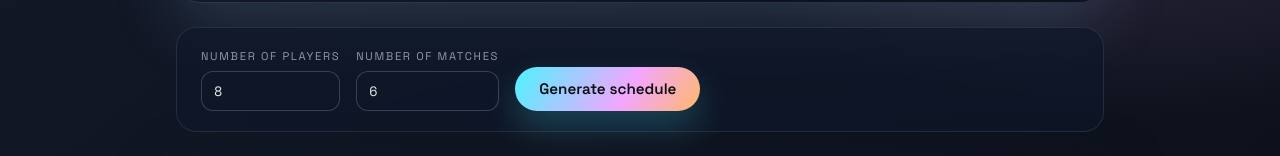
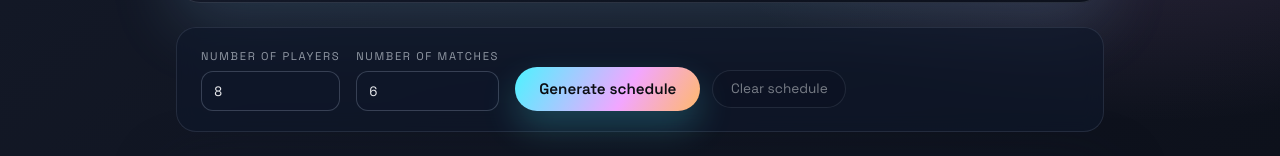
Before and after one commit to austinthedeveloper/react-open-play, a React (Vite) app: page /match-builder in a window 1280 px wide. Shown: the part 283-439 px from the top of the page. Built offline with nearby package versions, Linux system fonts and the light colour scheme.

Commit message:
Clear Schedule button

```diff
--- a/src/pages/MatchBuilderPage.tsx
+++ b/src/pages/MatchBuilderPage.tsx
@@ -415,6 +415,7 @@ export default function MatchBuilderPage() {
           />
         </label>
 
+        <div className="control-actions">
           <button
             type="button"
             onClick={() => {
@@ -429,6 +430,15 @@ export default function MatchBuilderPage() {
           >
             Generate schedule
           </button>
+          <button
+            type="button"
+            onClick={() => setSchedule(null)}
+            className="ghost-button"
+            disabled={!schedule || schedule.matches.length === 0}
+          >
+            Clear schedule
+          </button>
+        </div>
       </section>
 
       <section className="table-panel">
--- a/src/styles.css
+++ b/src/styles.css
@@ -224,6 +224,13 @@
   .glow-button:focus-visible {
     outline: 3px solid rgba(255, 184, 107, 0.6);
     outline-offset: 4px;
+  }
+
+  .control-actions {
+    display: flex;
+    gap: 0.75rem;
+    flex-wrap: wrap;
+    align-items: center;
   }
 
   .table-panel {
```
Lines whose indentation alone changed are shown as unchanged.
